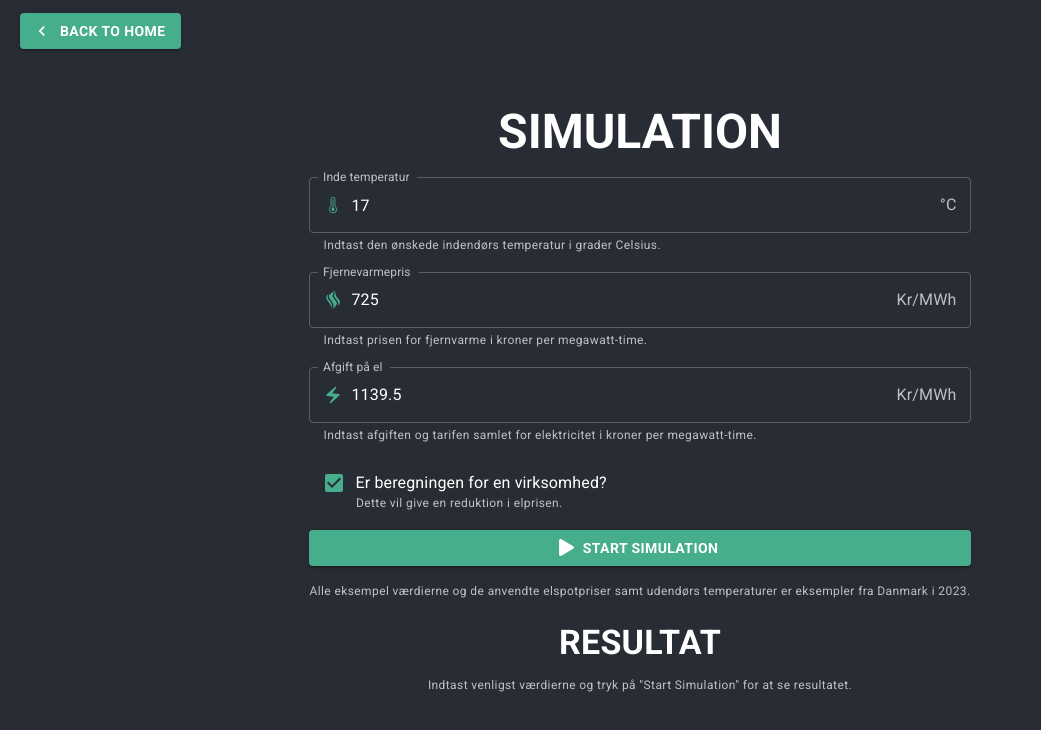
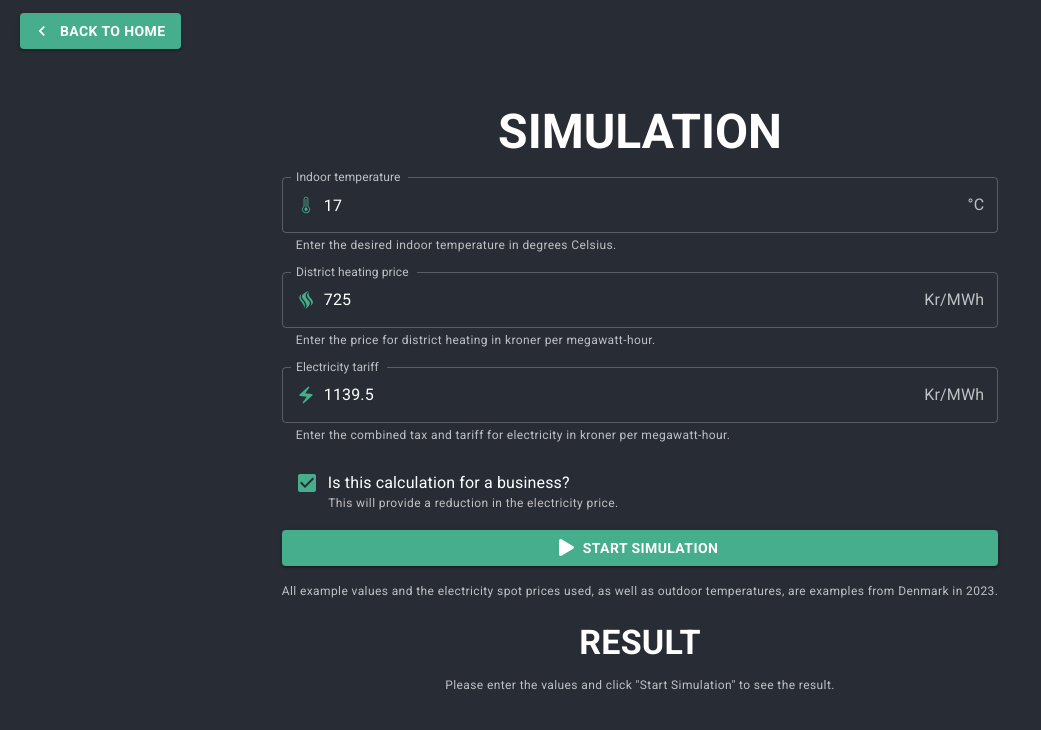
Before and after one commit to jlars22/aey, a React (Create React App) app: page /#/simulation in a window 1280 px wide. Shown: the top 730 px of the page, without its empty margins (0-1041 px from the left). Built offline with nearby package versions, Linux system fonts and the light colour scheme.

Commit message:
translate and fix background color

```diff
--- a/src/Pages/Home.js
+++ b/src/Pages/Home.js
@@ -11,7 +11,7 @@ function Home() {
         </Typography>
         <Link to='/today'>
           <Button variant='contained' style={{ marginBottom: '30px', fontWeight: 'bold' }} size='large'>
-            Elpris vs. Fjernvarmepris
+            Electricity vs. Districtheating
           </Button>
         </Link>
         <Link to='/simulation'>
--- a/src/Pages/Simulation.js
+++ b/src/Pages/Simulation.js
@@ -23,7 +23,7 @@ import { GiHeatHaze } from 'react-icons/gi'
 export default function Simulation() {
   const [districtHeatingPrice, setDistrictHeatingPrice] = useState(725)
   const [insideTemperature, setInsideTemperature] = useState(17)
-  const [tarif, setTarif] = useState(1139.5)
+  const [elafgift, setElafgift] = useState(1139.5)
   const [loading, setLoading] = useState(false)
   const [savingThreeKw, setSavingThreeKw] = useState(-1)
   const [savingFiveKw, setSavingFiveKw] = useState(-1)
@@ -53,9 +53,9 @@ export default function Simulation() {
 
     const parsedInsideTemperature = parseFloat(insideTemperature)
     const parsedDistrictHeatingPrice = parseFloat(districtHeatingPrice)
-    const parsedTarif = parseFloat(tarif)
+    const parsedTariff = parseFloat(elafgift)
 
-    console.log(parsedInsideTemperature, parsedDistrictHeatingPrice, parsedTarif)
+    console.log(parsedInsideTemperature, parsedDistrictHeatingPrice, parsedTariff)
 
     // Iterate over each data entry and perform the calculations
     getData().forEach((entry) => {
@@ -70,7 +70,7 @@ export default function Simulation() {
       const fiveKwEffect = Math.min(heatloss, 5.2)
 
       // Step 4: Calculate electricity price with adjustments
-      let adjustedElectricityPrice = parseFloat(entry.electricity_price) + parsedTarif
+      let adjustedElectricityPrice = parseFloat(entry.electricity_price) + parsedTariff
 
       if (electricityReduction) {
         adjustedElectricityPrice = adjustedElectricityPrice - 761 * 1.25 * 0.22
@@ -104,7 +104,7 @@ export default function Simulation() {
         </Typography>
         <Stack spacing={2}>
           <TextField
-            label='Inde temperatur'
+            label='Indoor temperature'
             variant='outlined'
             slotProps={{
               input: {
@@ -120,11 +120,11 @@ export default function Simulation() {
             placeholder={'17'}
             value={insideTemperature}
             onChange={(e) => setInsideTemperature(e.target.value)}
-            helperText='Indtast den ønskede indendørs temperatur i grader Celsius.'
+            helperText='Enter the desired indoor temperature in degrees Celsius.'
           />
 
           <TextField
-            label='Fjernevarmepris'
+            label='District heating price'
             variant='outlined'
             slotProps={{
               input: {
@@ -140,11 +140,11 @@ export default function Simulation() {
             placeholder={'725'}
             value={districtHeatingPrice}
             onChange={(e) => setDistrictHeatingPrice(e.target.value)}
-            helperText='Indtast prisen for fjernvarme i kroner per megawatt-time.'
+            helperText='Enter the price for district heating in kroner per megawatt-hour.'
           />
 
           <TextField
-            label='Afgift på el'
+            label='Electricity tariff'
             variant='outlined'
             slotProps={{
               input: {
@@ -158,19 +158,19 @@ export default function Simulation() {
               }
             }}
             placeholder={'1139.5'}
-            value={tarif}
-            onChange={(e) => setTarif(e.target.value)}
-            helperText='Indtast afgiften og tarifen samlet for elektricitet i kroner per megawatt-time.'
+            value={elafgift}
+            onChange={(e) => setElafgift(e.target.value)}
+            helperText='Enter the combined tax and tariff for electricity in kroner per megawatt-hour.'
           />
 
           <div style={{ marginLeft: '15px' }}>
             <FormGroup>
               <FormControlLabel
                 control={<Checkbox defaultChecked onClick={() => toggleReduction()} />}
-                label='Er beregningen for en virksomhed?'
+                label='Is this calculation for a business?'
               />
               <FormHelperText sx={{ marginLeft: '31.5px', marginTop: '-10px' }}>
-                Dette vil give en reduktion i elprisen.
+                This will provide a reduction in the electricity price.
               </FormHelperText>
             </FormGroup>
           </div>
@@ -185,35 +185,33 @@ export default function Simulation() {
           </Button>
 
           <FormHelperText>
-            Alle eksempel værdierne og de anvendte elspotpriser samt udendørs temperaturer er eksempler fra Danmark i
-            2023.
+            All example values and the electricity spot prices used, as well as outdoor temperatures, are examples from
+            Denmark in 2023.
           </FormHelperText>
         </Stack>
 
         <Box sx={{ marginTop: '20px' }}>
           <Typography variant='h4' style={{ fontWeight: 'bold' }} gutterBottom>
-            RESULTAT
+            RESULT
           </Typography>
           {loading ? (
             <CircularProgress />
           ) : savingThreeKw === -1 ? (
-            <FormHelperText>
-              Indtast venligst værdierne og tryk på "Start Simulation" for at se resultatet.
-            </FormHelperText>
+            <FormHelperText>Please enter the values and click "Start Simulation" to see the result.</FormHelperText>
           ) : savingThreeKw > 0 ? (
             <Typography variant='h6' color=''>
-              Ved brug af en el-patron på 3 kW kan du spare{' '}
-              <span style={{ fontWeight: 'bold', color: '#46AD8D' }}>{savingThreeKw.toFixed(2)} kr</span> om året ved at
-              bruge vores produkt.
+              By using a 3 kW electric heating element, you can save{' '}
+              <span style={{ fontWeight: 'bold', color: '#46AD8D' }}>{savingThreeKw.toFixed(2)} kr</span> per year by
+              using our product.
               <br />
-              Ved brug af en el-patron på 5.2 kW kan du spare{' '}
-              <span style={{ fontWeight: 'bold', color: '#46AD8D' }}>{savingFiveKw.toFixed(2)} kr</span> om året ved at
-              bruge vores produkt.
+              By using a 5.2 kW electric heating element, you can save{' '}
+              <span style={{ fontWeight: 'bold', color: '#46AD8D' }}>{savingFiveKw.toFixed(2)} kr</span> per year by
+              using our product.
             </Typography>
           ) : (
             <>
               <Typography variant='h6' color='red'>
-                Du kan ikke desværre ikke spare penge ved at bruge vores produkt.
+                Unfortunately, you cannot save money by using our product.
               </Typography>
             </>
           )}
--- a/src/Pages/Today.js
+++ b/src/Pages/Today.js
@@ -1,10 +1,10 @@
 import { Typography, Table, TableHead, TableBody, TableRow, TableCell, CircularProgress, Box } from '@mui/material'
 import '../App.css'
-import { useEffect, useState } from 'react'
+import React, { useEffect, useState } from 'react'
 import BackButton from '../Components/BackButton'
 import { CalendarIcon } from '@mui/x-date-pickers'
 import { HEAT_PRICE_KWH } from '../Constants'
-import { getPricesByDate } from '../Api/Elprisenligenu'
+import { getPricesByDate } from 'Api/Elprisenligenu'
 
 function Today() {
   const [electricityPrices, setElectricityPrices] = useState([])
@@ -54,7 +54,7 @@ function Today() {
           <>
             <BackButton />
             <Typography variant='h3' style={{ fontWeight: 'bold' }}>
-              ELPRIS VS. FJERNVARMEPRIS
+              ELECTRICITY PRICE VS. DISTRICT HEATING PRICE
             </Typography>
 
             <Typography variant='h6'>
@@ -67,27 +67,27 @@ function Today() {
             <Table>
               <TableHead>
                 <TableRow>
-                  <TableCell>Tidsinterval</TableCell>
-                  <TableCell>Elpris (kr/kWh)</TableCell>
-                  <TableCell>Fjernvarmepris (kr/kWh)</TableCell>
-                  <TableCell>Billigst</TableCell>
+                  <TableCell>Time Interval</TableCell>
+                  <TableCell>Electricity Price (kr/kWh)</TableCell>
+                  <TableCell>District Heating Price (kr/kWh)</TableCell>
+                  <TableCell>Cheapest</TableCell>
                 </TableRow>
               </TableHead>
               <TableBody>
                 {electricityPrices.map((price, index) => {
                   const isElectricityCheaper = price.DKK_per_kWh < HEAT_PRICE_KWH
                   const isCurrentInterval =
-                    currentPrice &&
-                    price.time_start === currentPrice.time_start &&
-                    price.time_end === currentPrice.time_end
+                    price.time_start === currentPrice.time_start && price.time_end === currentPrice.time_end
+
+                  console.log(isCurrentInterval)
 
                   return (
                     <TableRow
                       key={index}
-                      style={{
-                        borderColor: isCurrentInterval ? '#46AD8D' : '',
-                        borderWidth: isCurrentInterval ? '2px' : '',
-                        borderStyle: isCurrentInterval ? 'solid' : ''
+                      sx={{
+                        ...(isCurrentInterval && {
+                          backgroundColor: '#35856b'
+                        })
                       }}
                     >
                       <TableCell>
@@ -98,9 +98,9 @@ function Today() {
                       <TableCell>{HEAT_PRICE_KWH.toFixed(2)} kr</TableCell>
                       <TableCell>
                         {isElectricityCheaper ? (
-                          <span style={{ color: 'green' }}>Strøm</span>
+                          <span style={{ color: 'green' }}>Electricity</span>
                         ) : (
-                          <span style={{ color: 'red' }}>Fjernvarme</span>
+                          <span style={{ color: 'red' }}>District Heating</span>
                         )}
                       </TableCell>
                     </TableRow>
```
